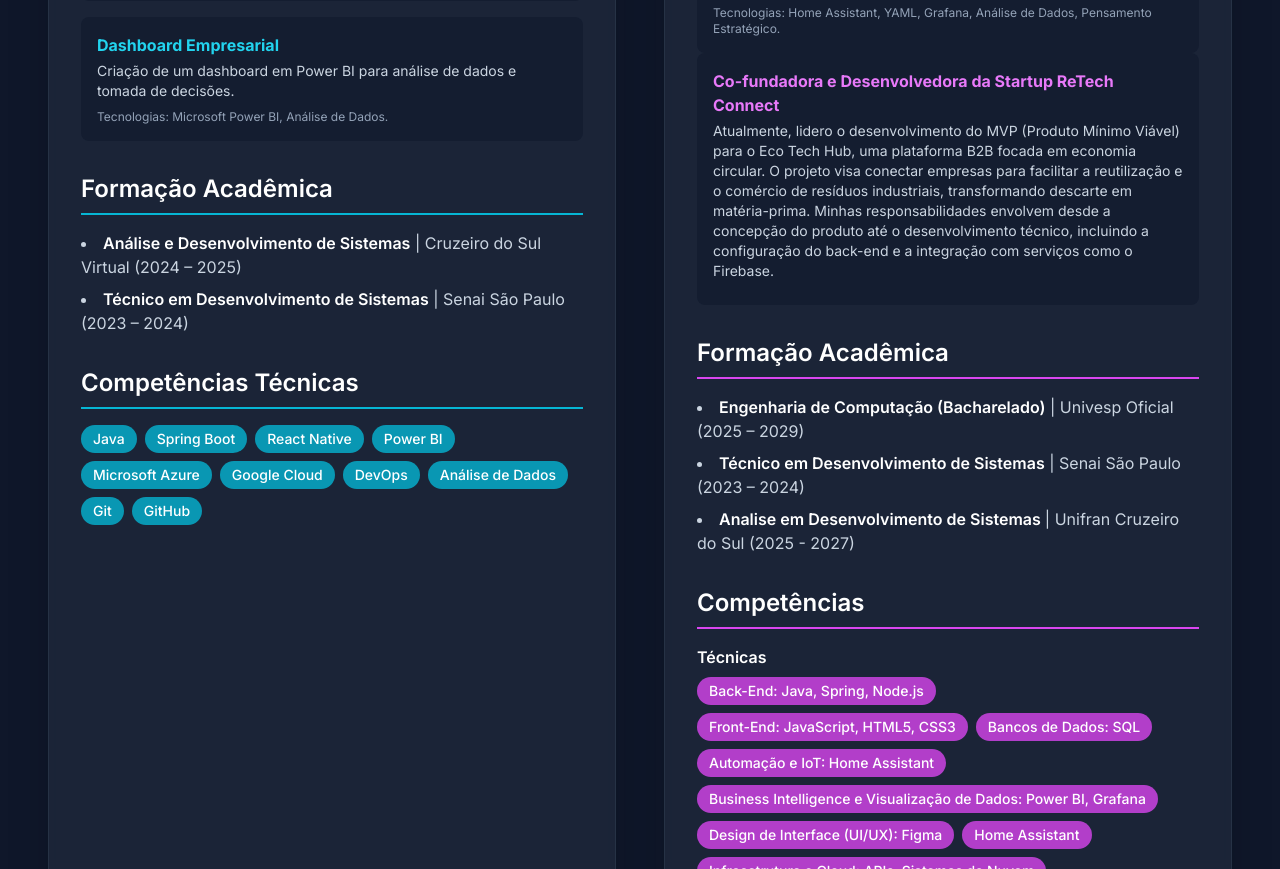
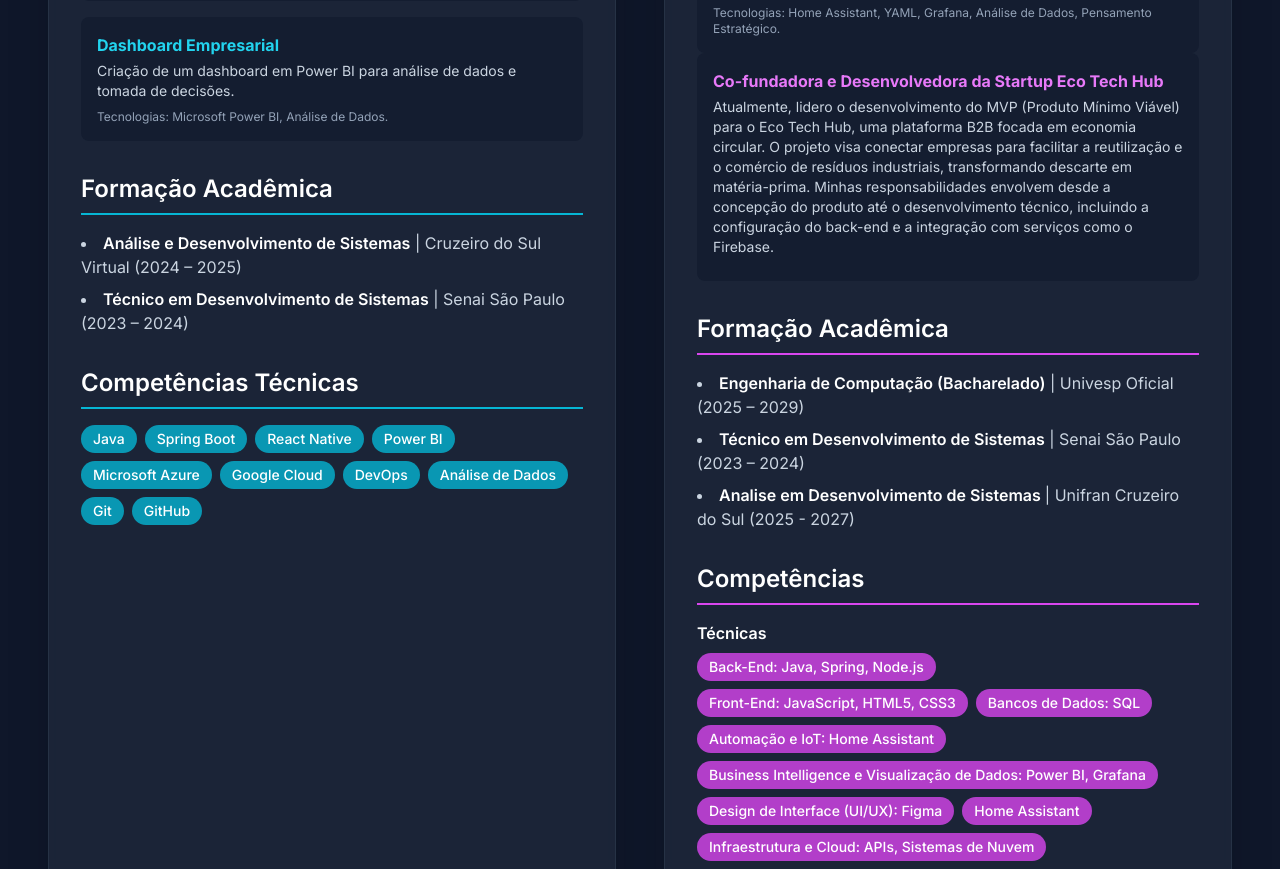
Before and after one commit to encontre-tecnologia/portifolio, a plain HTML site: page portifolio Gui e MIN/index.html in a window 1280 px wide. Shown: the part 1434-2303 px from the top of the page. Drawn offline with nearby package versions, Linux system fonts and the light colour scheme.

Commit message:
Update index.html

```diff
--- a/portifolio Gui e MIN/index.html
+++ b/portifolio Gui e MIN/index.html
@@ -210,7 +210,7 @@
                     </div>
 
                      <div class="space-y-4">
-                        <div class="bg-slate-900/50 p-4 rounded-lg transform hover:scale-105 transition-transform duration-300 cursor-pointer"><h4 class="font-bold text-fuchsia-400">Co-fundadora e Desenvolvedora da Startup ReTech Connect </h4><p class="text-sm text-slate-300 mb-2 mt-1">Atualmente, lidero o desenvolvimento do MVP (Produto Mínimo Viável) para o Eco Tech Hub, uma plataforma B2B focada em economia circular. O projeto visa conectar empresas para facilitar a reutilização e o comércio de resíduos industriais, transformando descarte em matéria-prima. Minhas responsabilidades envolvem desde a concepção do produto até o desenvolvimento técnico, incluindo a configuração do back-end e a integração com serviços como o Firebase.</p></div>
+                        <div class="bg-slate-900/50 p-4 rounded-lg transform hover:scale-105 transition-transform duration-300 cursor-pointer"><h4 class="font-bold text-fuchsia-400">Co-fundadora e Desenvolvedora da Startup Eco Tech Hub </h4><p class="text-sm text-slate-300 mb-2 mt-1">Atualmente, lidero o desenvolvimento do MVP (Produto Mínimo Viável) para o Eco Tech Hub, uma plataforma B2B focada em economia circular. O projeto visa conectar empresas para facilitar a reutilização e o comércio de resíduos industriais, transformando descarte em matéria-prima. Minhas responsabilidades envolvem desde a concepção do produto até o desenvolvimento técnico, incluindo a configuração do back-end e a integração com serviços como o Firebase.</p></div>
                     </div>
 
 
```
